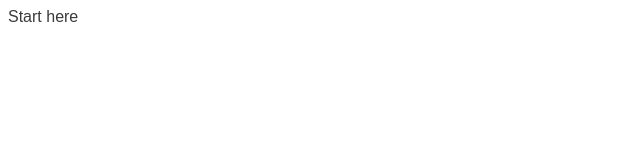
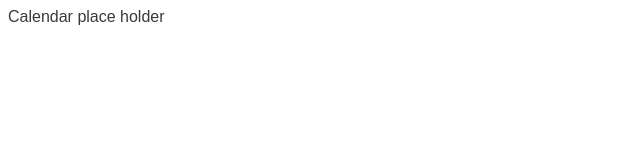
Before and after one commit to vicluo96/My_Calendar, a React (Create React App) app: page / in a window 1280 px wide. Shown: the top 160 px of the page, without its empty margins (0-640 px from the left). Built offline with nearby package versions, Linux system fonts and the light colour scheme; the HTML template or start-up script is replaced by a standard one; a web font is replaced by a local one.

Commit message:
start here change to calendar placeholder

```diff
--- a/src/app/index.jsx
+++ b/src/app/index.jsx
@@ -1,6 +1,7 @@
 import React from "react";
 import "./styles.css";
+import Calendar from "./calendar";
 
 export default function () {
-  return <div>Start here</div>;
+  return <Calendar/>;
 }
```
